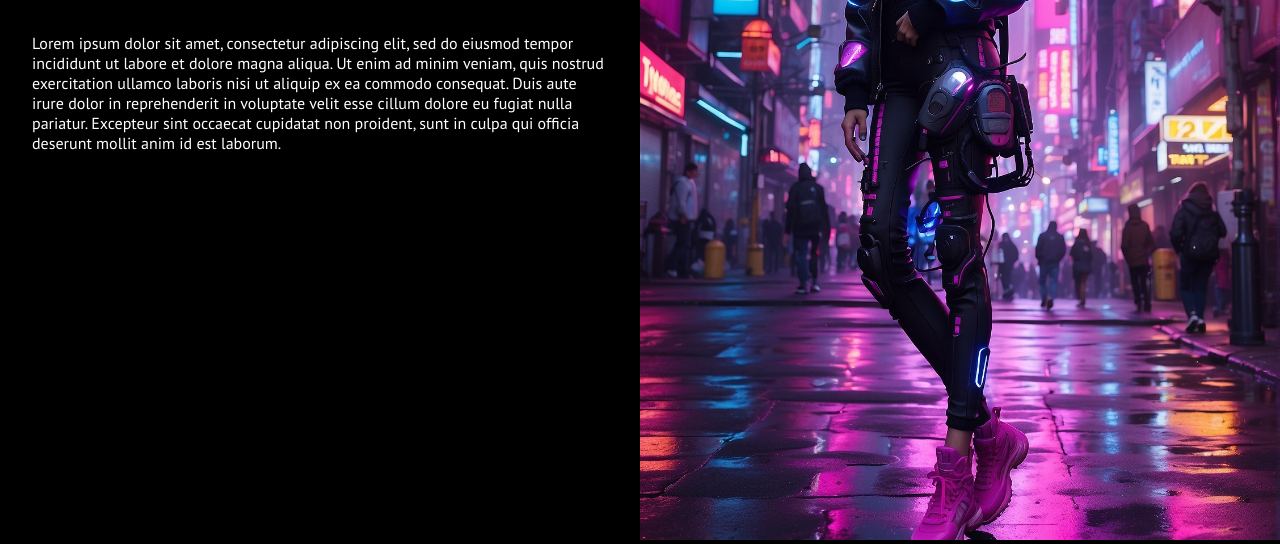
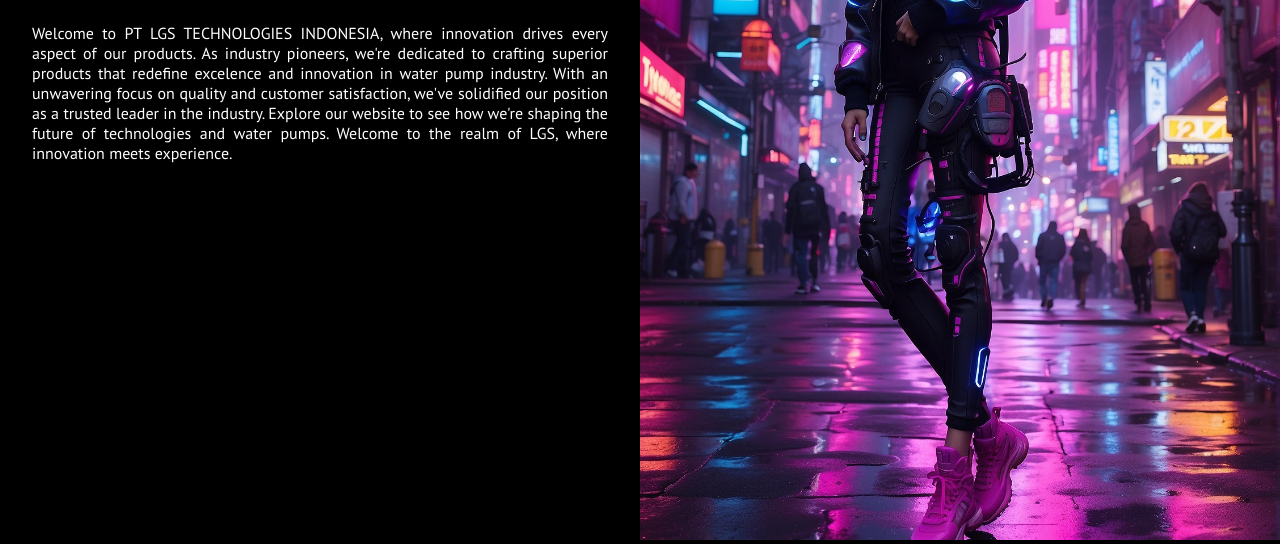
Before and after one commit to kileo123/kileo123.github.io, an Astro site: page / in a window 1280 px wide. Shown: the part 460-1004 px from the top of the page. Built offline with nearby package versions, Linux system fonts and the light colour scheme; Astro itself is replaced by a stand-in of ours; a web font is replaced by a local one.

Commit message:
update text

```diff
--- a/src/pages/index.astro
+++ b/src/pages/index.astro
@@ -10,7 +10,7 @@
   }
   .wrapper{
     margin: 0 auto;
-    max-width: 1500px;
+    max-width: 1280px;
   }
   .cards {
     margin: auto;
@@ -44,6 +44,7 @@
     font-family: "PT Sans", sans-serif;
     font-weight: 400;
     font-style: normal;
+    text-align: justify;
     max-width: 90%;
     padding-left: 2rem;
     padding-right: 2rem;
@@ -74,7 +75,7 @@
             </div>
             <div class="card">
               <p class="s2">
-                Lorem ipsum dolor sit amet, consectetur adipiscing elit, sed do eiusmod tempor incididunt ut labore et dolore magna aliqua. Ut enim ad minim veniam, quis nostrud exercitation ullamco laboris nisi ut aliquip ex ea commodo consequat. Duis aute irure dolor in reprehenderit in voluptate velit esse cillum dolore eu fugiat nulla pariatur. Excepteur sint occaecat cupidatat non proident, sunt in culpa qui officia deserunt mollit anim id est laborum.
+                Welcome to PT LGS TECHNOLOGIES INDONESIA, where innovation drives every aspect of our products. As industry pioneers, we're dedicated to crafting superior products that redefine excelence and innovation in water pump industry. With an unwavering focus on quality and customer satisfaction, we've solidified our position as a trusted leader in the industry. Explore our website to see how we're shaping the future of technologies and water pumps. Welcome to the realm of LGS, where innovation meets experience.
               </p>
             </div>
           </div>
```
